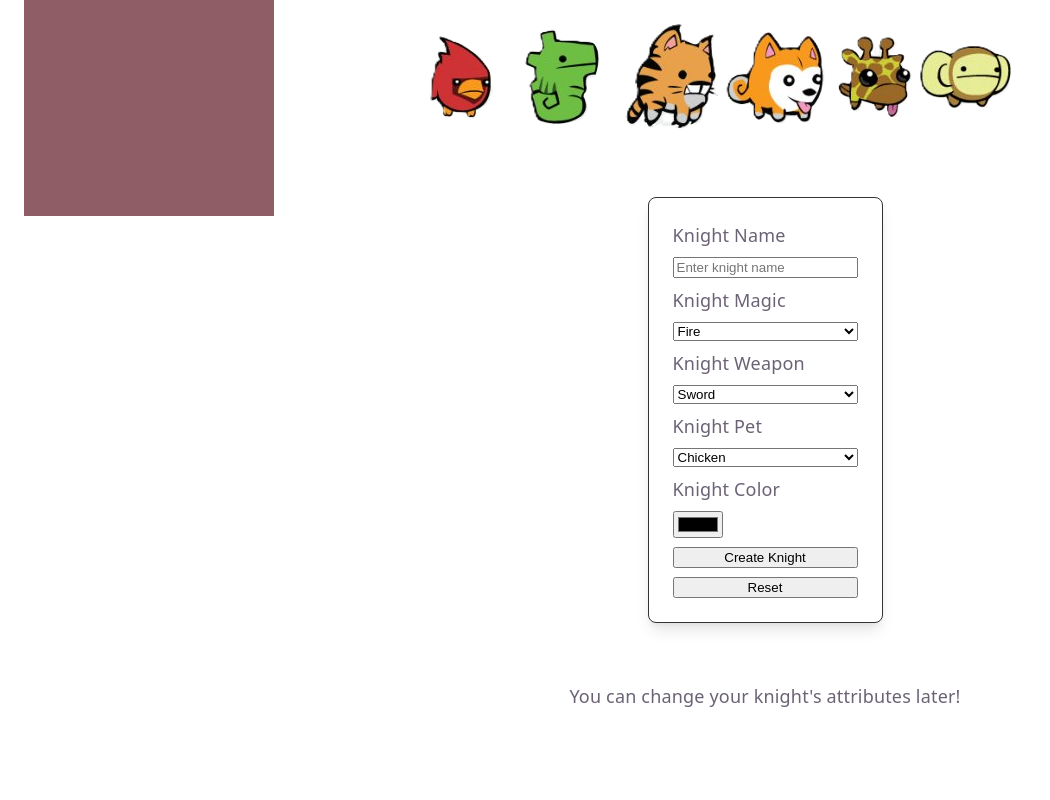
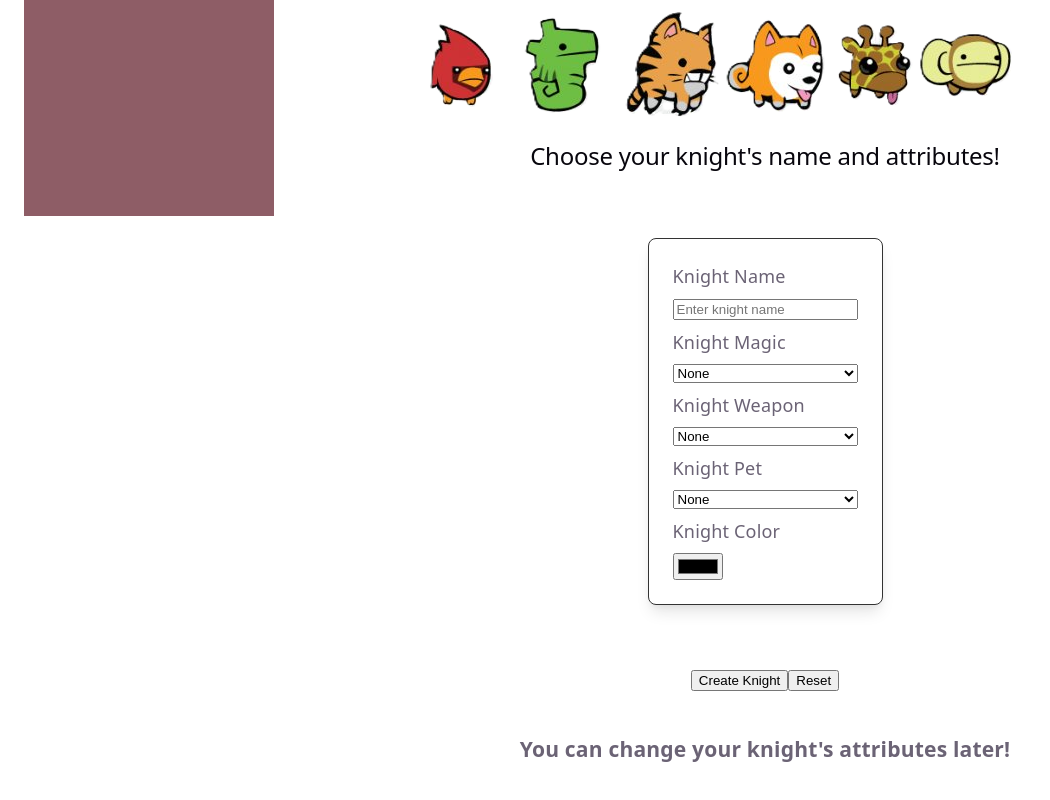
Before and after one commit to IDLinares/castle-crashers-team-maker, a React (Vite) app in the folder castle-crashers-team-maker/: page /create in a window 1280 px wide. Shown: the part 584-1384 px from the top of the page, without its empty margins (0-1050 px from the left). Before the commit the page ends 1317 px from the top, so only its background shows below. Built offline with nearby package versions, Linux system fonts and the light colour scheme.

Commit message:
feat: Added edit and delete knight

```diff
--- a/castle-crashers-team-maker/src/components/CreateKnightForm.tsx
+++ b/castle-crashers-team-maker/src/components/CreateKnightForm.tsx
@@ -1,18 +1,77 @@
+import { useState } from 'react';
 import './CreateKnightForm.css';
 
 const magicOptions = ['Fire', 'Ice', 'Lightning', 'Wind', 'Earth', 'Water', 'Poison'];
 const petOptions = ['Chicken', 'Falcon', 'Zebra', 'Piggy', 'Cardinal', 'Bat', 'Seahorse'];
 const weaponOptions = ['Sword', 'Mace', 'Axe', 'Scissors', 'Light Saber', 'Bow', 'Bomb'];
 
-export default function CreateKnightForm() {
+export interface FormValues {
+	name: string;
+	magic: string;
+	weapon: string;
+	pet: string;
+	color: string;
+}
+
+interface Props {
+	initialValues?: Partial<FormValues>;
+	onSubmit: (values: Partial<FormValues>) => void;
+}
+
+const defaultValues: FormValues = {
+	name: '',
+	magic: '',
+	weapon: '',
+	pet: '',
+	color: '#000000',
+};
+
+export default function CreateKnightForm({ initialValues, onSubmit }: Props) {
+	const [values, setValues] = useState<FormValues>({
+		...defaultValues,
+		...initialValues,
+	});
+
+	const handleChange = (e: { target: { name: string; value: string } }) => {
+		setValues((prev) => ({ ...prev, [e.target.name]: e.target.value }));
+	};
+
+	const handleSubmit = (e: { preventDefault: () => void }) => {
+		e.preventDefault();
+		if (!initialValues) {
+			onSubmit(values);
+			return;
+		}
+		const changed: Partial<FormValues> = {};
+		for (const key of Object.keys(values) as (keyof FormValues)[]) {
+			const initial = initialValues[key] ?? defaultValues[key];
+			if (values[key] !== initial) {
+				changed[key] = values[key];
+			}
+		}
+		onSubmit(changed);
+	};
+
+	const handleReset = () => {
+		setValues({ ...defaultValues, ...initialValues });
+	};
+
 	return (
 		<div className="card-container">
 			<div className="card">
-				<form className="create-knight-form">
+				<form id="knight-form" className="create-knight-form" onSubmit={handleSubmit} onReset={handleReset}>
 					<label htmlFor="knight-name">Knight Name</label>
-					<input type="text" id="knight-name" placeholder="Enter knight name" />
+					<input
+						type="text"
+						id="knight-name"
+						name="name"
+						placeholder="Enter knight name"
+						value={values.name}
+						onChange={handleChange}
+					/>
 					<label htmlFor="knight-magic">Knight Magic</label>
-					<select id="knight-magic" name="knight-magic">
+					<select id="knight-magic" name="magic" value={values.magic} onChange={handleChange}>
+						<option value="">None</option>
 						{magicOptions.map((option) => (
 							<option key={option} value={option}>
 								{option}
@@ -20,7 +79,8 @@ export default function CreateKnightForm() {
 						))}
 					</select>
 					<label htmlFor="knight-weapon">Knight Weapon</label>
-					<select id="knight-weapon" name="knight-weapon">
+					<select id="knight-weapon" name="weapon" value={values.weapon} onChange={handleChange}>
+						<option value="">None</option>
 						{weaponOptions.map((option) => (
 							<option key={option} value={option}>
 								{option}
@@ -28,7 +88,8 @@ export default function CreateKnightForm() {
 						))}
 					</select>
 					<label htmlFor="knight-pet">Knight Pet</label>
-					<select id="knight-pet" name="knight-pet">
+					<select id="knight-pet" name="pet" value={values.pet} onChange={handleChange}>
+						<option value="">None</option>
 						{petOptions.map((option) => (
 							<option key={option} value={option}>
 								{option}
@@ -36,9 +97,13 @@ export default function CreateKnightForm() {
 						))}
 					</select>
 					<label htmlFor="knight-color">Knight Color</label>
-					<input type="color" id="knight-color" name="knight-color" />
-					<button type="submit">Create Knight</button>
-					<button type="reset">Reset</button>
+					<input
+						type="color"
+						id="knight-color"
+						name="color"
+						value={values.color}
+						onChange={handleChange}
+					/>
 				</form>
 			</div>
 		</div>
--- a/castle-crashers-team-maker/src/components/KnightSummaryCard.tsx
+++ b/castle-crashers-team-maker/src/components/KnightSummaryCard.tsx
@@ -5,24 +5,24 @@ import KnightIcon from '../assets/knight-icon.svg?react';
 import './KnightSummaryCard.css';
 
 interface KnightSummaryCardProps {
-	id: number;
+	knight_id: number;
 	name: string;
 	magic: string;
 	weapon: string;
 	pet: string;
 	color: string;
-	onDelete: (id: number) => void;
+	onDelete: (knight_id: number) => void;
 }
 
-export default function KnightSummaryCard({ id, name, magic, weapon, pet, color, onDelete }: KnightSummaryCardProps) {
+export default function KnightSummaryCard({ knight_id, name, magic, weapon, pet, color, onDelete }: KnightSummaryCardProps) {
 	const navigate = useNavigate();
 
 	const handleDelete = async () => {
-		const { error } = await supabase.from('knights').delete().eq('knight_id', id);
+		const { error } = await supabase.from('knights').delete().eq('knight_id', knight_id);
 		if (error) {
 			console.error(error);
 		} else {
-			onDelete(id);
+			onDelete(knight_id);
 		}
 	};
 
@@ -33,8 +33,8 @@ export default function KnightSummaryCard({ id, name, magic, weapon, pet, color,
 			<p>Magic: {magic}</p>
 			<p>Weapon: {weapon}</p>
 			<p>Pet: {pet}</p>
-			<div className="summary-buttons">
-				<button onClick={() => navigate(`/edit/${id}`)}>Edit</button>
+			<div className="button-container">
+				<button onClick={() => navigate(`/edit/${knight_id}`)}>Edit</button>
 				<button onClick={handleDelete}>Delete</button>
 			</div>
 		</div>
--- a/castle-crashers-team-maker/src/main.tsx
+++ b/castle-crashers-team-maker/src/main.tsx
@@ -8,6 +8,7 @@ import Home from './routes/Home';
 import CreateKnight from './routes/CreateKnight';
 import KnightsGallery from './routes/KnightsGallery';
 import EditKnight from './routes/EditKnight';
+import KnightDetail from './routes/KnightDetail';
 
 const router = createBrowserRouter([
 	{
@@ -30,6 +31,10 @@ const router = createBrowserRouter([
 				path: 'edit/:id',
 				element: <EditKnight />,
 			},
+			{
+				path: 'detail/:id',
+				element: <KnightDetail />,
+			},
 		],
 	},
 ]);
--- a/castle-crashers-team-maker/src/routes/CreateKnight.tsx
+++ b/castle-crashers-team-maker/src/routes/CreateKnight.tsx
@@ -1,17 +1,43 @@
+import { useNavigate } from 'react-router';
+import { supabase } from '../supabase';
 import homeImg from '../assets/castle-crashers-home.png';
 import CreateKnightForm from '../components/CreateKnightForm';
-// import './CreateKnight.css';
+import type { FormValues } from '../components/CreateKnightForm';
+import './Main.css';
 
 export default function CreateKnight() {
+	const navigate = useNavigate();
+
+	const handleSubmit = async (values: Partial<FormValues>) => {
+		const { error } = await supabase.from('knights').insert({
+			name: values.name,
+			magic: values.magic || null,
+			weapon: values.weapon || null,
+			pet: values.pet || null,
+			color: values.color,
+		});
+		if (error) {
+			console.log(error);
+		} else {
+			navigate('/gallery');
+		}
+	};
+
 	return (
 		<div className="main-layout">
-			<div className="create-knight-header">
-				<h1>Create a Knight</h1>
-				<h2>Choose your knight's name and stats!</h2>
-				<img src={homeImg} alt="Castle Crashers Home" />
+			<h1>Create a Knight</h1>
+			<img src={homeImg} alt="Castle Crashers Home" />
+			<h2>Choose your knight's name and attributes!</h2>
+			<CreateKnightForm onSubmit={handleSubmit} />
+			<div className="button-container">
+				<button type="submit" form="knight-form">
+					Create Knight
+				</button>
+				<button type="reset" form="knight-form">
+					Reset
+				</button>
 			</div>
-			<CreateKnightForm />
-			<p>You can change your knight's attributes later!</p>
+			<h3>You can change your knight's attributes later!</h3>
 		</div>
 	);
 }
--- a/castle-crashers-team-maker/src/routes/EditKnight.tsx
+++ b/castle-crashers-team-maker/src/routes/EditKnight.tsx
@@ -1,28 +1,86 @@
+import { useEffect, useState } from 'react';
+import { useParams, useNavigate } from 'react-router';
+import { supabase } from '../supabase';
+
 import homeImg from '../assets/castle-crashers-home.png';
 import CreateKnightForm from '../components/CreateKnightForm';
-// import './CreateKnight.css';
+import type { FormValues } from '../components/CreateKnightForm';
+import './Main.css';
+
+interface Knight {
+	knight_id: number;
+	name: string;
+	magic: string | null;
+	weapon: string | null;
+	pet: string | null;
+	color: string;
+}
 
 export default function EditKnight() {
+	const { id } = useParams();
+	const navigate = useNavigate();
+	const [knight, setKnight] = useState<Knight | null>(null);
+
+	useEffect(() => {
+		const fetchKnight = async () => {
+			const { data, error } = await supabase.from('knights').select('*').eq('knight_id', Number(id));
+			if (error) {
+				console.log(error);
+			} else {
+				setKnight(data[0]);
+			}
+		};
+		fetchKnight();
+	}, []);
+
+	const handleSubmit = async (changed: Partial<FormValues>) => {
+		if (Object.keys(changed).length === 0) return;
+		const payload = Object.fromEntries(Object.entries(changed).map(([k, v]) => [k, v === '' ? null : v]));
+		const { error } = await supabase.from('knights').update(payload).eq('knight_id', Number(id));
+		if (error) {
+			console.log(error);
+		} else {
+			navigate('/gallery');
+		}
+	};
+
+	const initialValues: Partial<FormValues> | undefined = knight
+		? {
+				name: knight.name,
+				magic: knight.magic ?? '',
+				weapon: knight.weapon ?? '',
+				pet: knight.pet ?? '',
+				color: knight.color,
+			}
+		: undefined;
+
 	return (
 		<div className="main-layout">
-			<div className="edit-knight-header">
-				<h1>Update Your Knight!</h1>
-				<img src={homeImg} alt="Castle Crashers Home" />
-			</div>
+			<h1>Update Your Knight!</h1>
+			<img src={homeImg} alt="Castle Crashers Home" />
 			<div className="edit-section">
 				<div className="current-knight-section">
 					<h3>Current Knight's Attributes</h3>
 					<div className="card">
-						<h2>{name}</h2>
-						<KnightIcon className="knight-icon" style={{ color: color }} />
-						<p>Magic: {magic}</p>
-						<p>Weapon: {weapon}</p>
-						<p>Pet: {pet}</p>
+						<h2>Name: {knight?.name}</h2>
+						<p>Magic: {knight?.magic ?? 'None'}</p>
+						<p>Weapon: {knight?.weapon ?? 'None'}</p>
+						<p>Pet: {knight?.pet ?? 'None'}</p>
+						<p>Color: {knight?.color}</p>
 					</div>
 				</div>
 				<div className="update-section">
-					<CreateKnightForm />
+					<h3>Updated Knight's Attributes</h3>
+					<CreateKnightForm key={knight?.knight_id} initialValues={initialValues} onSubmit={handleSubmit} />
 				</div>
+			</div>
+			<div className="button-container">
+				<button type="submit" form="knight-form">
+					Update Knight
+				</button>
+				<button type="reset" form="knight-form">
+					Reset
+				</button>
 			</div>
 		</div>
 	);
--- /dev/null
+++ b/castle-crashers-team-maker/src/routes/KnightDetail.tsx
@@ -0,0 +1,3 @@
+export default function KnightDetail() {
+	return <div>Knight Detail</div>;
+}
--- a/castle-crashers-team-maker/src/routes/Main.css
+++ b/castle-crashers-team-maker/src/routes/Main.css
@@ -13,3 +13,18 @@
 	flex-wrap: wrap;
 	gap: 24px;
 }
+
+.edit-section {
+	display: flex;
+	flex-direction: row;
+	align-items: center;
+	justify-content: center;
+	gap: 24px;
+	padding: 24px;
+	border: 1px solid #333;
+	border-radius: 8px;
+	width: 100%;
+	max-width: 1000px;
+	height: 100%;
+	max-height: 1000px;
+}
```
